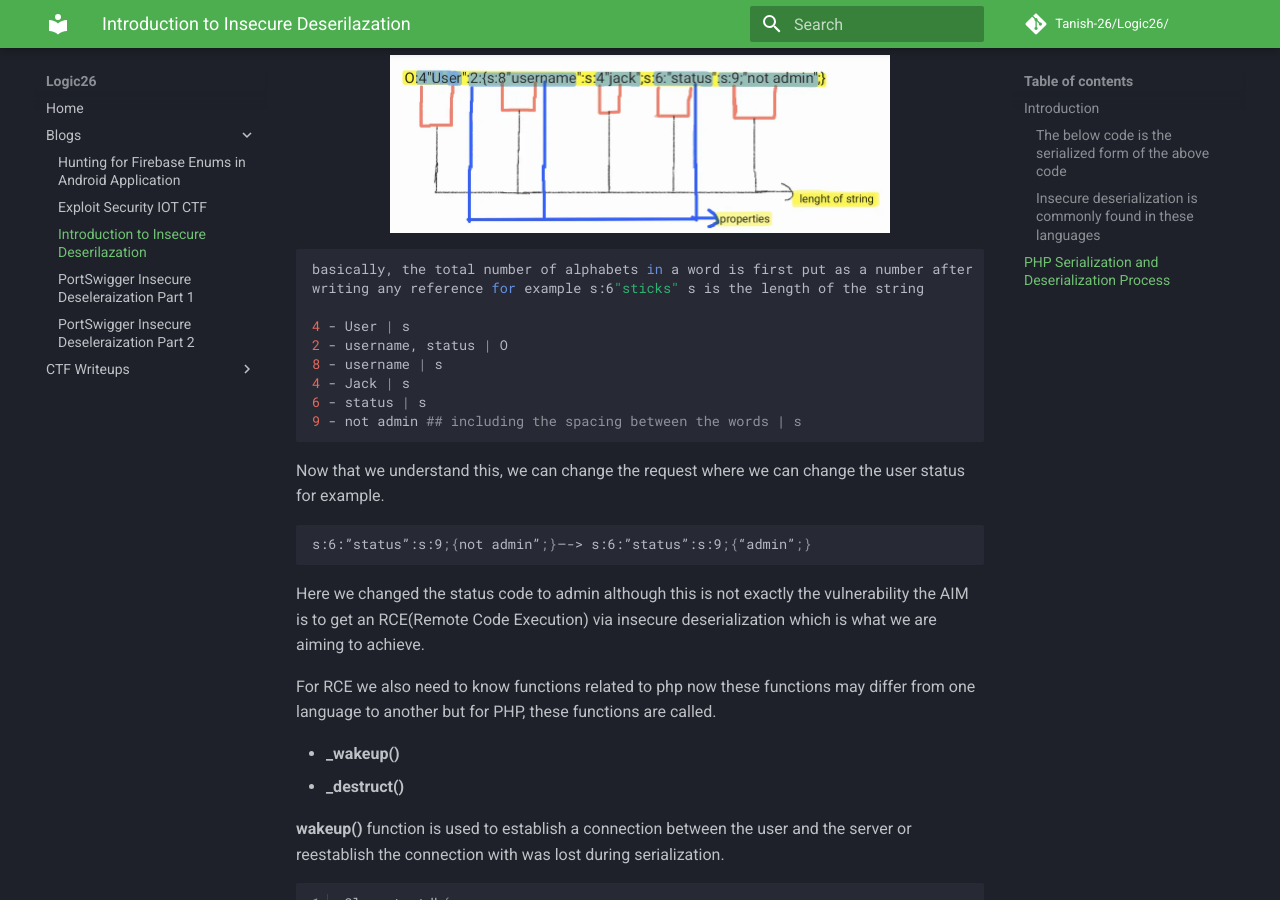
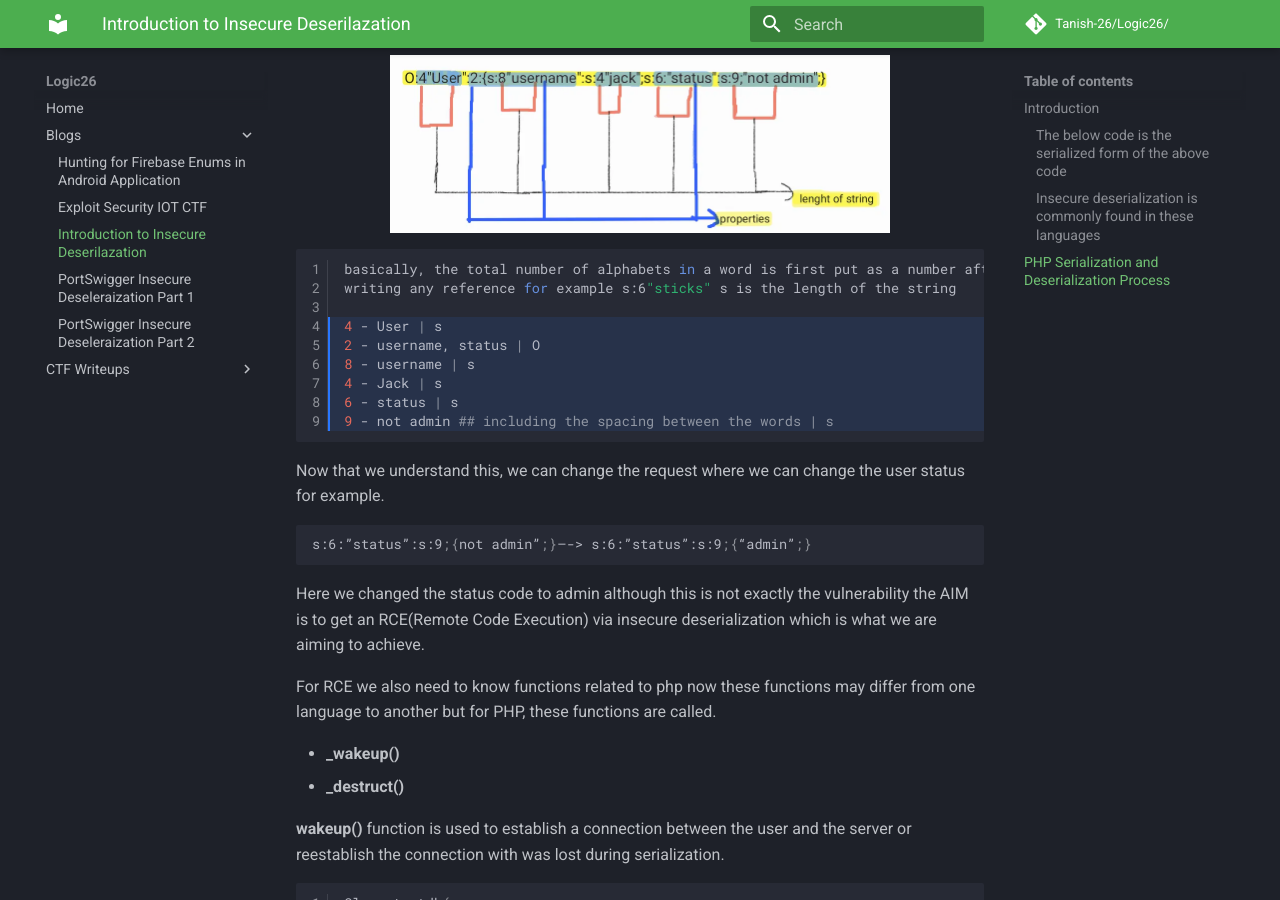
Before and after one commit to Tanish-26/Logic26, an MkDocs documentation site: the page built from docs/Blogs/Introduction-to-Insecure-Deserialization.md, in a window 1280 px wide and 900 px high, scrolled down 1912 px. Built offline with MkDocs 1.6.1 and Material for MkDocs 9.7.7, drawn with Linux system fonts in a browser that asks for light colours; comment, search, counter and statistics services are not loaded.

Commit message:
fix: adding line and marking on ID intro

````diff
--- a/docs/Blogs/Introduction-to-Insecure-Deserialization.md
+++ b/docs/Blogs/Introduction-to-Insecure-Deserialization.md
@@ -81,7 +81,7 @@
 ![Open Lightbox](../assets/id2.webp){ .glightbox .center width="500" }
 
 
-```bash
+```bash linenums="1" hl_lines="4-9"
 basically, the total number of alphabets in a word is first put as a number after
 writing any reference for example s:6"sticks" s is the length of the string
 
````
